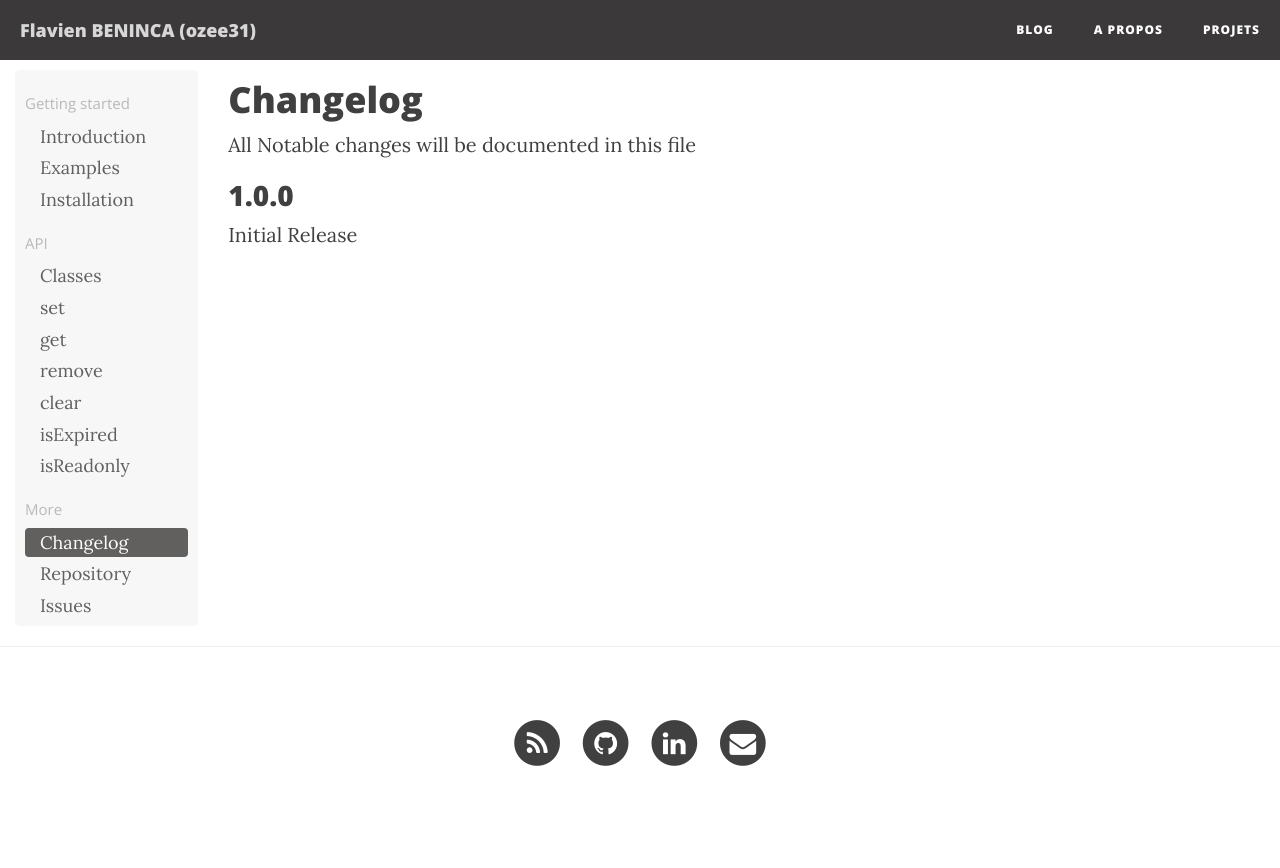
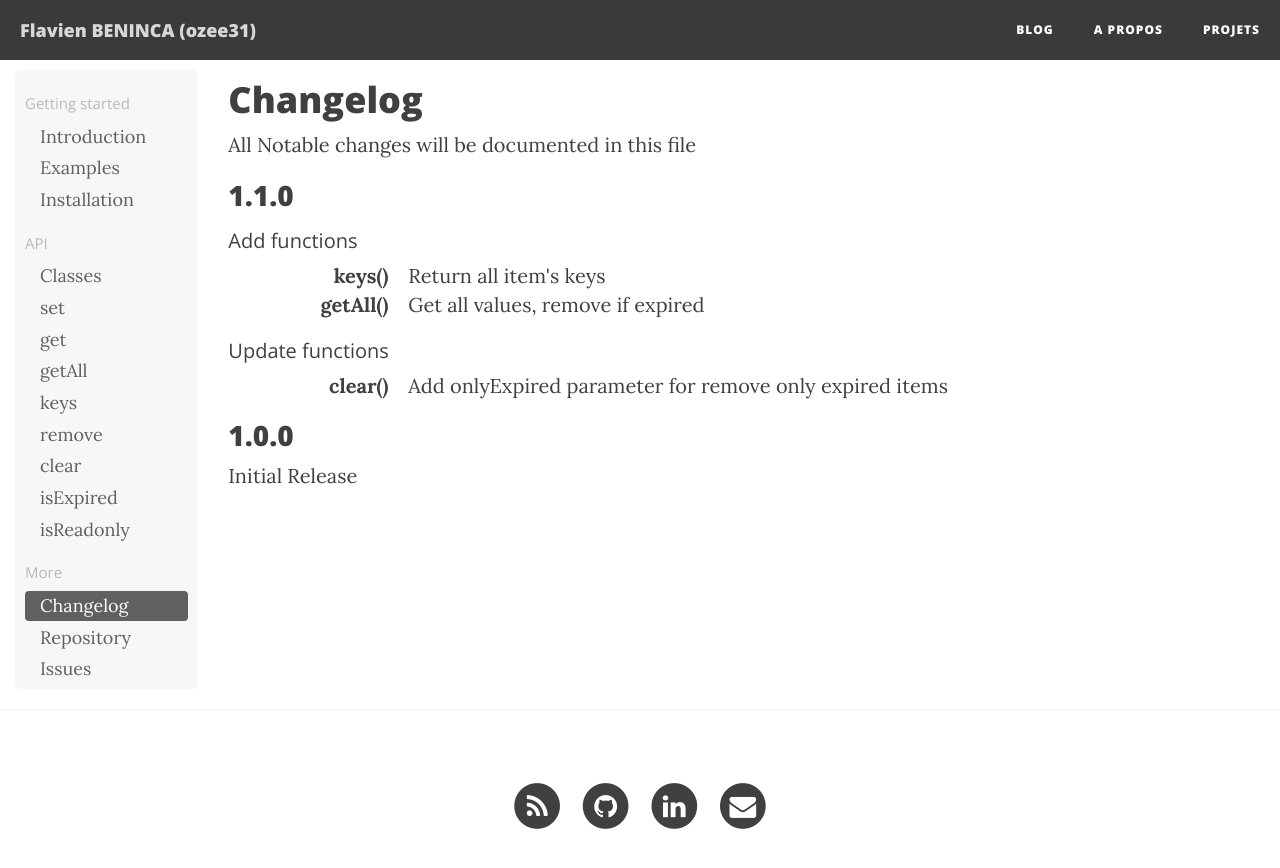
Before and after one commit to ozee31/ozee31.github.io, a Jekyll site: the page built from ohmycache/changelog.markdown, in a window 1280 px wide. Shown: the top 868 px of the page. Built offline with Jekyll 4.4.1, drawn with Linux system fonts in a browser that asks for light colours; nearby versions of some CDN libraries.

Commit message:
ohmycache new version

```diff
--- a/_includes/ohmycache/nav.html
+++ b/_includes/ohmycache/nav.html
@@ -14,6 +14,8 @@
       <li role="presentation" class="{% if page.section == 'classes' %}active{% endif %}"><a href="/ohmycache/classes">Classes</a></li>
       <li role="presentation" class="{% if page.section == 'set' %}active{% endif %}"><a href="/ohmycache/set">set</a></li>
       <li role="presentation" class="{% if page.section == 'get' %}active{% endif %}"><a href="/ohmycache/get">get</a></li>
+      <li role="presentation" class="{% if page.section == 'getAll' %}active{% endif %}"><a href="/ohmycache/getAll">getAll</a></li>
+      <li role="presentation" class="{% if page.section == 'keys' %}active{% endif %}"><a href="/ohmycache/keys">keys</a></li>
       <li role="presentation" class="{% if page.section == 'remove' %}active{% endif %}"><a href="/ohmycache/remove">remove</a></li>
       <li role="presentation" class="{% if page.section == 'clear' %}active{% endif %}"><a href="/ohmycache/clear">clear</a></li>
       <li role="presentation" class="{% if page.section == 'isExpired' %}active{% endif %}"><a href="/ohmycache/isExpired">isExpired</a></li>
--- a/ohmycache/changelog.markdown
+++ b/ohmycache/changelog.markdown
@@ -15,6 +15,21 @@ hearder-bg-color: "#323330"
     <h1>Changelog</h1>
     <p>All Notable changes will be documented in this file</p>
 
+    <h2>1.1.0</h2>
+    <h3>Add functions</h3>
+    <dl class="dl-horizontal">
+      <dt>keys()</dt>
+      <dd>Return all item's keys</dd>
+      <dt>getAll()</dt>
+      <dd>Get all values, remove if expired</dd>
+    </dl>
+
+    <h3>Update functions</h3>
+    <dl class="dl-horizontal">
+      <dt>clear()</dt>
+      <dd>Add onlyExpired parameter for remove only expired items</dd>
+    </dl>
+
     <h2>1.0.0</h2>
     <p>Initial Release</p>
 
```
Also changed, not shown: _posts/2016-08-31-ohmycache-nouvelle-version-1-1-0.markdown (added, +32 -0 lines), ohmycache/clear.markdown (+7 -1 lines), ohmycache/getAll.markdown (added, +32 -0 lines), ohmycache/keys.markdown (added, +32 -0 lines).
